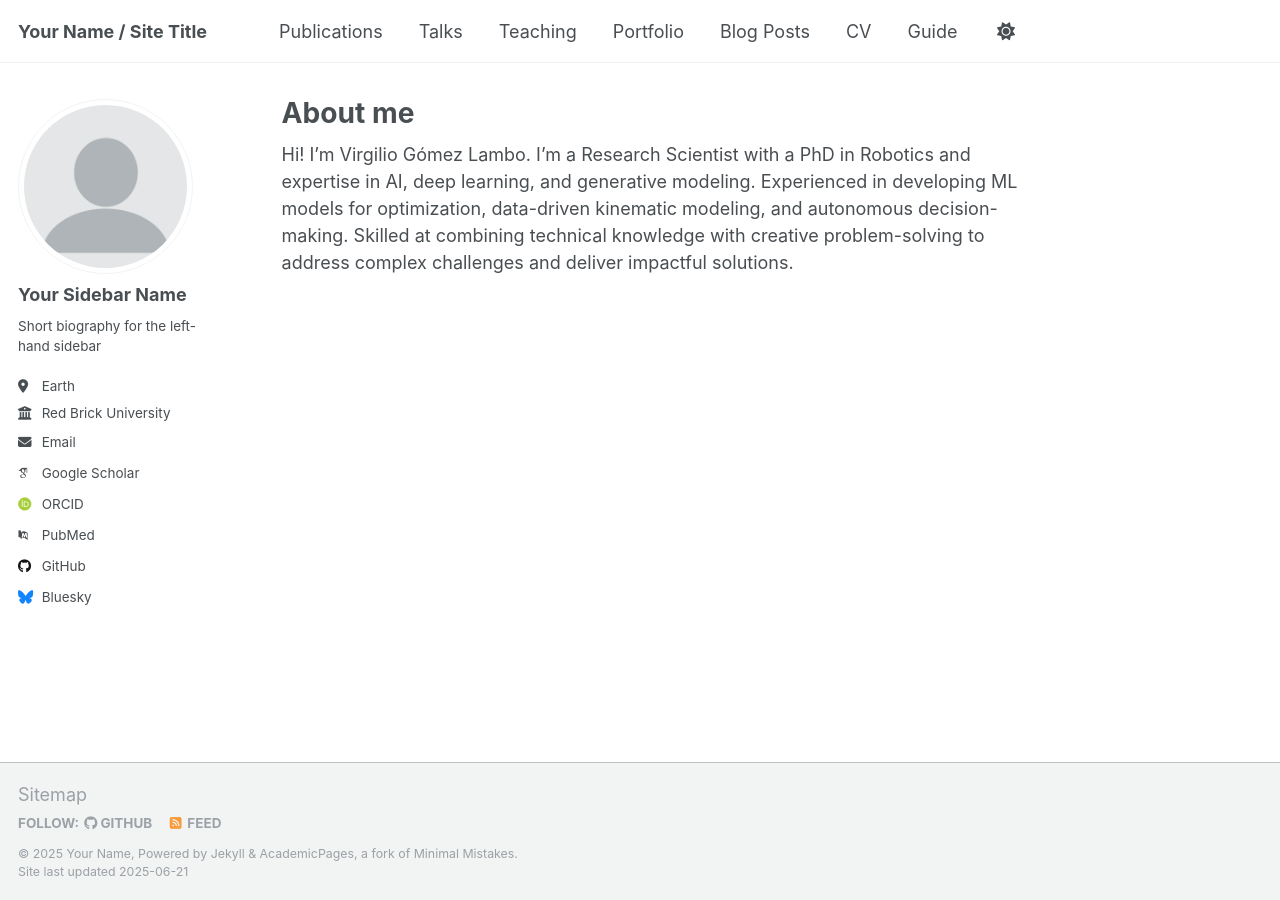
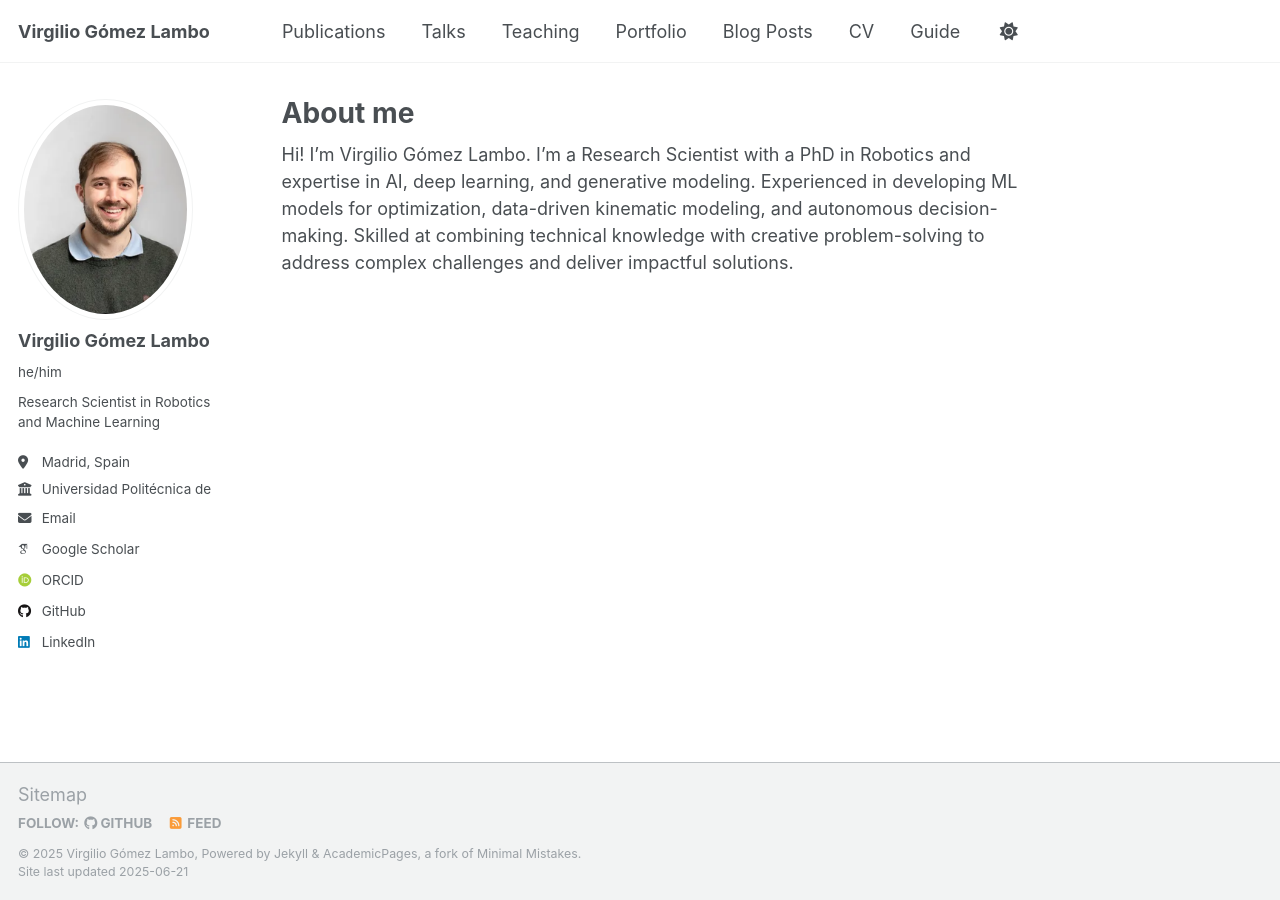
Before and after one commit to virgilio96upm/virgilio96upm.github.io, a Jekyll site: the page built from _pages/about.md, in a window 1280 px wide. Built offline with Jekyll 4.4.1, drawn with Linux system fonts in a browser that asks for light colours; some web fonts are replaced.

Commit message:
Side bar updated

```diff
--- a/_config.yml
+++ b/_config.yml
@@ -9,36 +9,36 @@
 # Basic Site Settings
 locale                   : "en-US"
 site_theme               : "default"
-title                    : "Your Name / Site Title"
+title                    : "Virgilio Gómez Lambo"
 title_separator          : "-"
-name                     : &name "Your Name"
-description              : &description "personal description"
-url                      : https://academicpages.github.io # the base hostname & protocol for your site e.g. "https://[your GitHub username].github.io" or if you already have some other page hosted on Github then use "https://[your GitHub username].github.io/[Your Repo Name]"
+name                     : &name "Virgilio Gómez Lambo"
+description              : &description "Research Scientist in Robotics and Machine Learning"
+url                      : https://virgilio96upm.github.io/ # the base hostname & protocol for your site e.g. "https://[your GitHub username].github.io" or if you already have some other page hosted on Github then use "https://[your GitHub username].github.io/[Your Repo Name]"
 baseurl                  : "" # the subpath of your site, e.g. "/blog"
-repository               : "academicpages/academicpages.github.io"
+repository               : "virgilio96upm/virgilio96upm.github.io"
 
 # Site Author - The following control what appear as part of the author content on the side bar.
 #               If a field is blank the icon and link will not appear, otherwise it will be shown.
 #               Additional customization can be done by editing /_includes/author-profile.html
 author:
   # Biographic information
-  avatar           : "profile.png"
-  name             : "Your Sidebar Name"
-  pronouns         : # example: "she/her"
-  bio              : "Short biography for the left-hand sidebar"
-  location         : "Earth"
-  employer         : "Red Brick University"
+  avatar           : "profile_vg.png"
+  name             : "Virgilio Gómez Lambo"
+  pronouns         : "he/him"
+  bio              : "Research Scientist in Robotics and Machine Learning"
+  location         : "Madrid, Spain"
+  employer         : "Universidad Politécnica de Madrid"
   uri              : # URL
-  email            : "none@example.org"
+  email            : "virgilio.gomez.lambo@upm.es"
 
   # Academic websites
   academia         : # URL
   arxiv            : # URL - Update with the correct link to your profile
-  googlescholar    : "https://scholar.google.com/citations?user=PS_CX0AAAAAJ"
+  googlescholar    : "https://scholar.google.es/citations?user=cymoBxwAAAAJ&hl=en"
   impactstory      : # URL
-  orcid            : "http://orcid.org/yourorcidurl"
+  orcid            : "https://orcid.org/0000-0001-8538-5111"
   semantic         : # URL
-  pubmed           : "https://www.ncbi.nlm.nih.gov/pubmed/?term=john+snow"
+  pubmed           : # URL
   researchgate     : # URL
   scopus           : # URL
 
@@ -46,12 +46,12 @@ author:
   bitbucket        : # Username - Update with your username on the site
   codepen          : # Username
   dribbble         : # Username
-  github           : "academicpages"
+  github           : "virgilio96upm"
   kaggle           : # Username
   stackoverflow    : # User number or user number and name (i.e., use "1" or "1/jeff-atwood")
 
   # Social media
-  bluesky          : "bsky.app" # Replace this with you Bluesky username
+  bluesky          : # Username
   facebook         : # Username
   flickr           : # Username
   foursquare       : # Username
@@ -60,7 +60,7 @@ author:
   keybase          : # Username
   instagram        : # Username
   lastfm           : # Username
-  linkedin         : # Username
+  linkedin         : "https://www.linkedin.com/in/virgiliogl/"
   mastodon         : # URL
   medium           : # URL
   pinterest        : # Username
```
Also changed, not shown: images/profile_vg.png (added).
